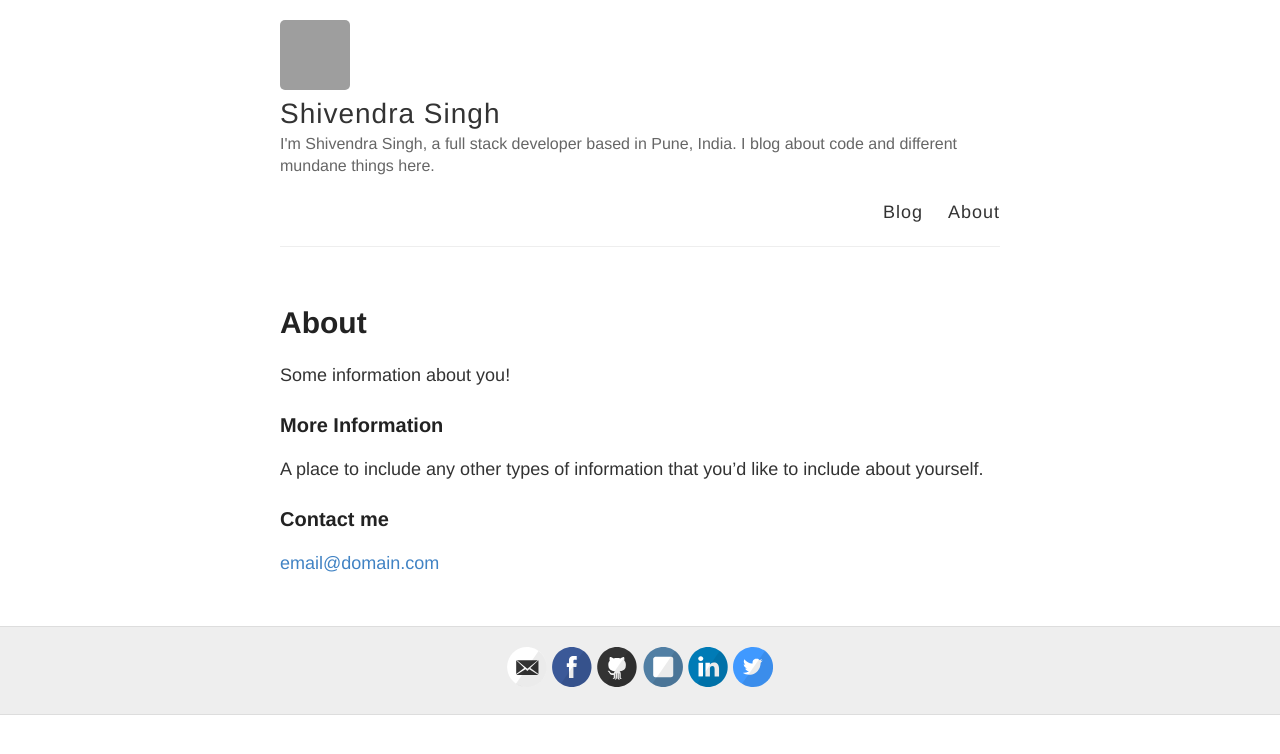
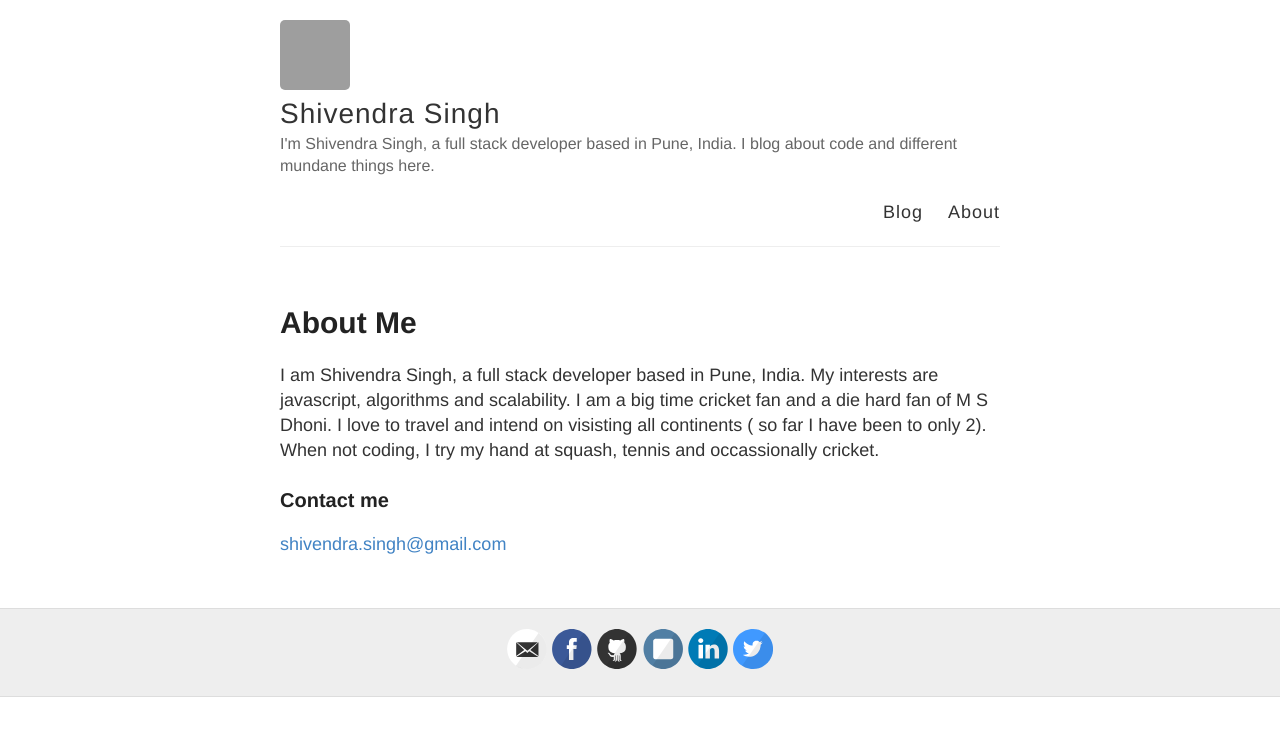
Before and after one commit to shivendra/shivendra.github.io, a Jekyll site: the page built from about.md, in a window 1280 px wide. Shown: the top 754 px of the page. Built offline with Jekyll 4.4.1, drawn with Linux system fonts in a browser that asks for light colours; Markdown is read by kramdown in place of the engine named in the settings; grey boxes are pictures that could not be loaded.

Commit message:
Updated About page description

```diff
--- a/about.md
+++ b/about.md
@@ -1,15 +1,11 @@
 ---
 layout: page
-title: About
+title: About Me
 permalink: /about/
 ---
 
-Some information about you!
-
-### More Information
-
-A place to include any other types of information that you'd like to include about yourself.
+I am Shivendra Singh, a full stack developer based in Pune, India. My interests are javascript, algorithms and scalability. I am a big time cricket fan and a die hard fan of M S Dhoni. I love to travel and intend on visisting all continents ( so far I have been to only 2). When not coding, I try my hand at squash, tennis and occassionally cricket.
 
 ### Contact me
 
-[email@domain.com](mailto:email@domain.com)
+[shivendra.singh@gmail.com](mailto:shivendra.singh@gmail.com)
```
